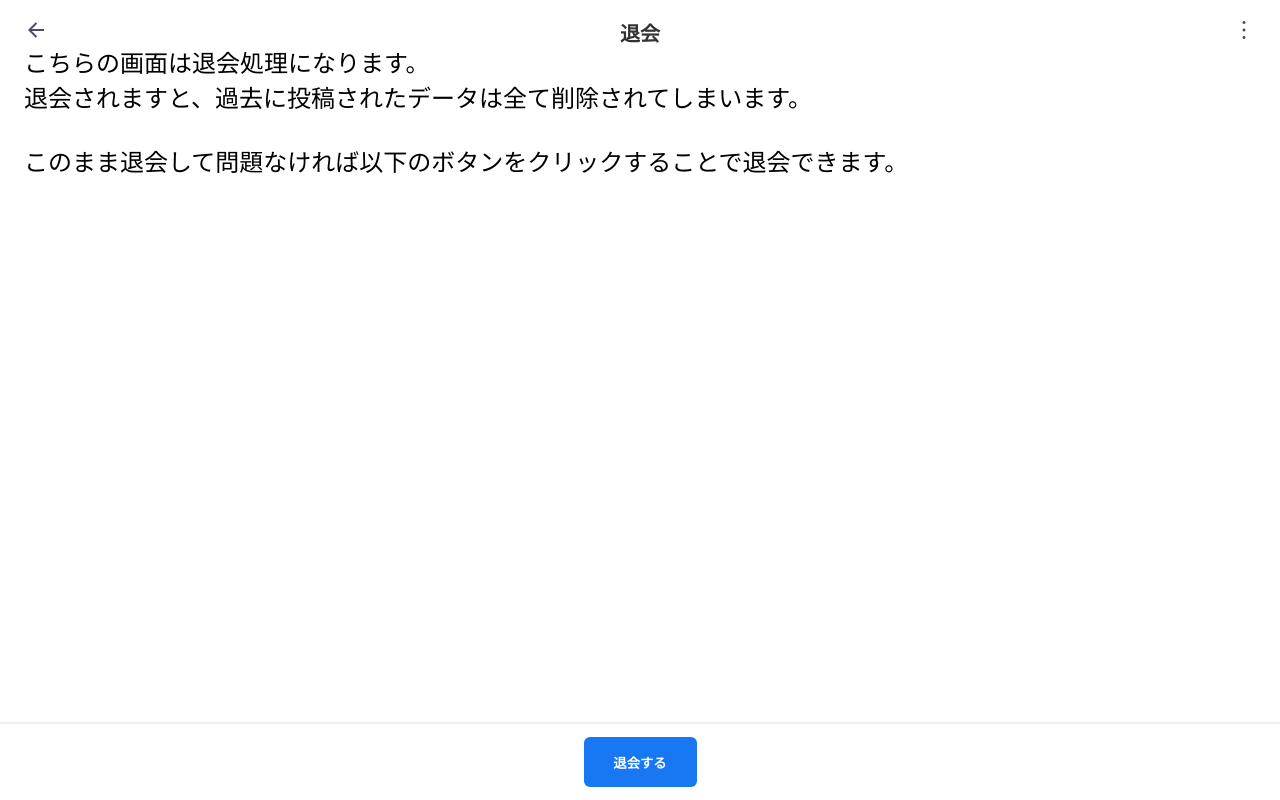
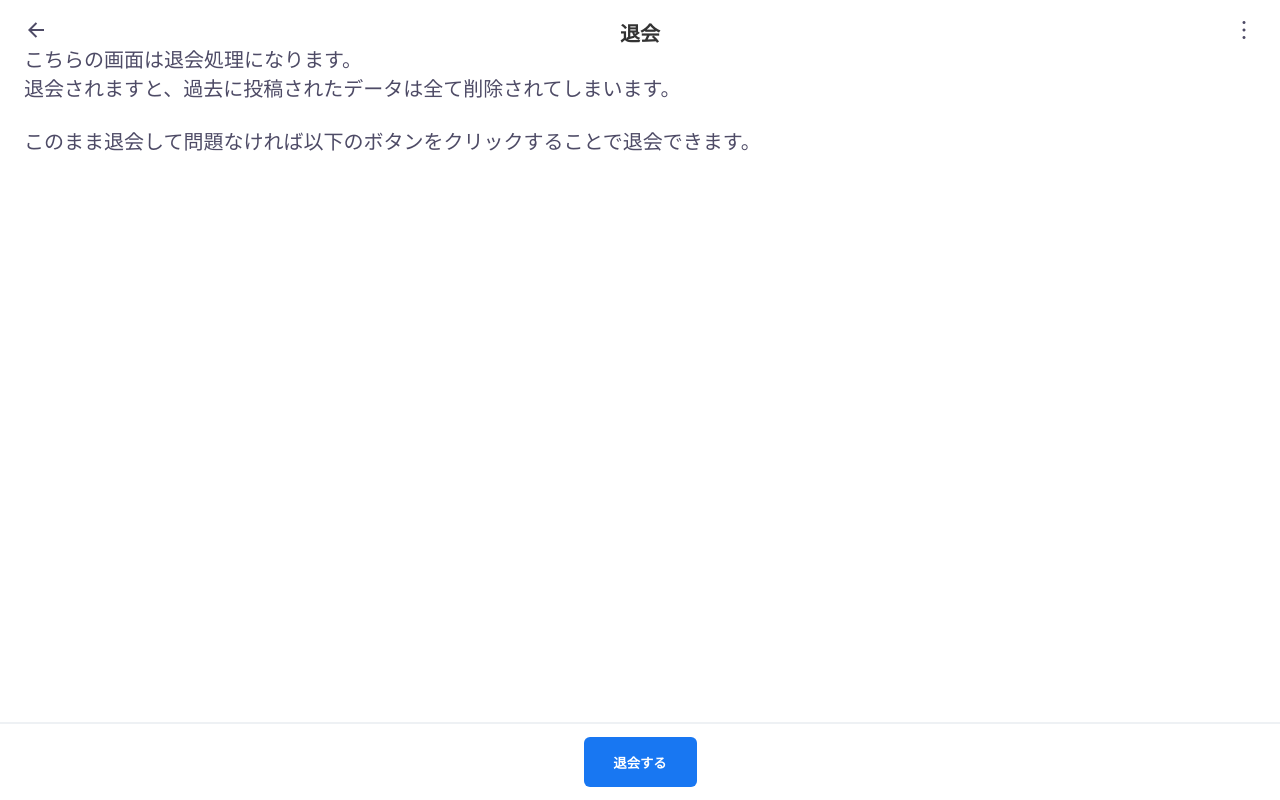
Before and after one commit to ttcksf/code-tips-app, a React (Create React App) app: page /accountdelete in a window 1280 px wide. Built offline with nearby package versions, Linux system fonts and the light colour scheme.

Commit message:
error of signOut

```diff
--- a/src/components/common/molecules/HeaderMenu.js
+++ b/src/components/common/molecules/HeaderMenu.js
@@ -31,12 +31,14 @@ const HeaderMenu = ({ headerTitle }) => {
       alert(error.code);
     }
   };
+
   return (
     <>
       <ModalMenu
         menuToggle={menuToggle}
         menuCloseHandler={menuCloseHandler}
         logOut={logOut}
+        signOut={signOut}
       />
       <header className="modal-menu-header">
         <HeaderMenuBack />
--- a/src/screens/AccountDelete/AccountDelete.js
+++ b/src/screens/AccountDelete/AccountDelete.js
@@ -1,31 +1,50 @@
 //account-delete
-import React from "react";
+import React, { useState } from "react";
+import { useNavigate } from "react-router-dom";
 import CommonButton from "../../components/common/atoms/CommonButton";
 import HeaderMenu from "../../components/common/molecules/HeaderMenu";
+import { auth } from "../../firebase";
 import "./AccountDelete.css";
 
 const AccountDelete = () => {
+  const [signOutError, setSignOutError] = useState(false);
+  console.log(signOutError);
+  const navigate = useNavigate();
   const isPostingButton = true;
+  const signOut = () => {
+    try {
+      auth.currentUser.delete().then(() => navigate("/"));
+    } catch (error) {
+      setSignOutError(true);
+    }
+  };
+
+  const signOutDesc = () => {
+    if (!signOutError) {
+      return "こちらの画面は退会処理になります。\n退会されますと、過去に投稿されたデータは全て削除されてしまいます。\n\nこのまま退会して問題なければ以下のボタンをクリックすることで退会できます。";
+    } else {
+      return "退会処理に失敗しました。\nお手数ですが以下の宛先までお問い合わせください。\n\n\n【宛先】ttc0104ksf1993@gmail.com";
+    }
+  };
 
   return (
     <>
       <div className="inner" style={style.inner}>
         <HeaderMenu headerTitle="退会" />
         <div className="account-delete">
-          <p>
-            こちらの画面は退会処理になります。
-            <br />
-            退会されますと、過去に投稿されたデータは全て削除されてしまいます。
-            <br />
-            <br />
-            このまま退会して問題なければ以下のボタンをクリックすることで退会できます。
+          <p
+            style={
+              signOutError ? style.signOutFalseDesc : style.signOutTrueDesc
+            }
+          >
+            {signOutDesc()}
           </p>
         </div>
       </div>
       <CommonButton
         commonBtnText="退会する"
         isPostingButton={isPostingButton}
-        CommonButtonLink=""
+        onClick={() => signOut()}
       />
     </>
   );
@@ -37,6 +56,18 @@ const style = {
     width: "100%",
     overflow: "hidden",
   },
+  signOutTrueDesc: {
+    fontSize: "20px",
+    margin: "0",
+    color: "#4E4B66",
+    whiteSpace: "pre-line",
+  },
+  signOutFalseDesc: {
+    fontSize: "20px",
+    margin: "0",
+    color: "#EC1515",
+    whiteSpace: "pre-line",
+  },
 };
 
 export default AccountDelete;
--- a/src/screens/TipsDetail/TipsDetail.js
+++ b/src/screens/TipsDetail/TipsDetail.js
@@ -5,7 +5,7 @@ import React from "react";
 import { useLocation, useNavigate } from "react-router-dom";
 import CommonButton from "../../components/common/atoms/CommonButton";
 import HeaderMenu from "../../components/common/molecules/HeaderMenu";
-import { db, storage } from "../../firebase";
+import { auth, db, storage } from "../../firebase";
 import "./TipsDetail.css";
 
 const TipsDetail = () => {
@@ -14,7 +14,8 @@ const TipsDetail = () => {
 
   const navigate = useNavigate();
 
-  const currentUserId = "aaa";
+  const currentUserId = auth.currentUser.uid;
+  console.log(currentUserId);
   const isPostingButton = true;
 
   return (
--- a/src/screens/TipsList/TipsList.js
+++ b/src/screens/TipsList/TipsList.js
@@ -6,13 +6,15 @@ import CommonButton from "../../components/common/atoms/CommonButton";
 import HeaderMenu from "../../components/common/molecules/HeaderMenu";
 import "./TipsList.css";
 import { fetchTips } from "../../features/tipsSlice";
+import { auth } from "../../firebase";
 
 const TipsList = () => {
   const navigate = useNavigate();
   const dispatch = useDispatch();
   const { data: tips } = useSelector((state) => state.tips);
 
-  const currentUserId = "aaa";
+  const currentUserId = auth.currentUser.uid;
+  console.log(currentUserId);
   const isPostingButton = true;
 
   const linkToNewpost = () => {
```
